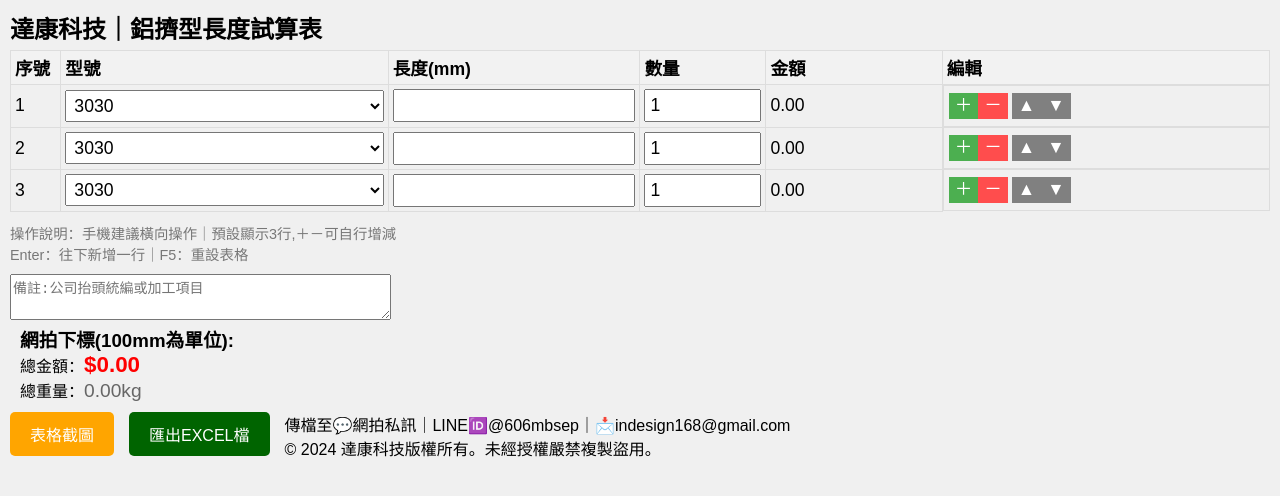
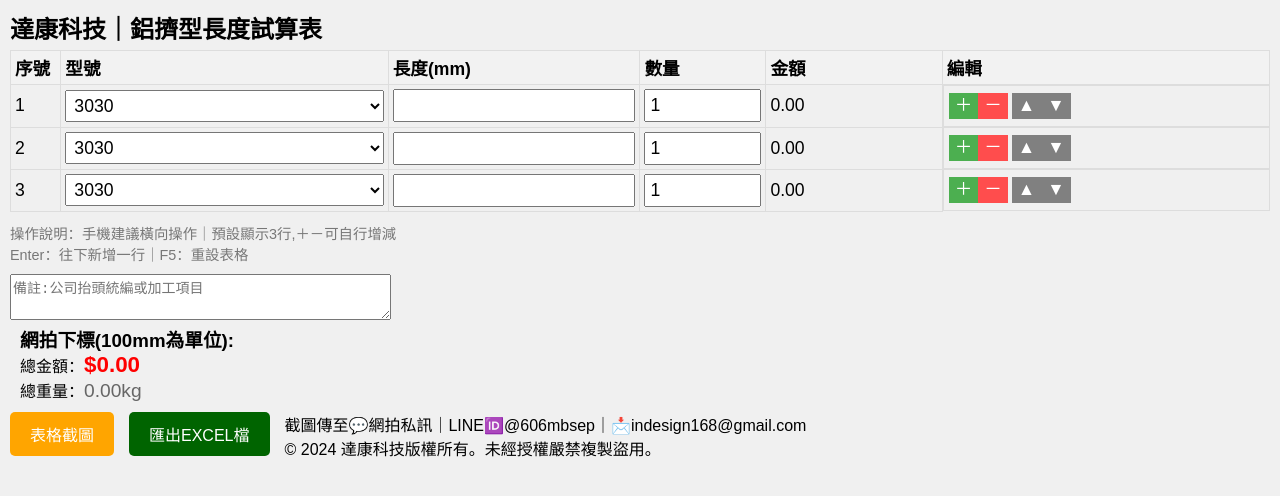
Before and after one commit to makotochen/a, a plain HTML site: page index.html in a window 1280 px wide. Drawn offline with Linux system fonts and the light colour scheme.

Commit message:
Update index.html 改字
改字

```diff
--- a/index.html
+++ b/index.html
@@ -206,7 +206,7 @@ option {
         <button id="screenshotBtn">表格截圖</button>
         <button id="exportExcel">匯出EXCEL檔</button>
         <div class="contact-info">
-            傳檔至💬網拍私訊｜LINE🆔@606mbsep｜📩indesign168@gmail.com<br>© 2024 達康科技版權所有。未經授權嚴禁複製盜用。
+            截圖傳至💬網拍私訊｜LINE🆔@606mbsep｜📩indesign168@gmail.com<br>© 2024 達康科技版權所有。未經授權嚴禁複製盜用。
 
         </div>
     </div>
```
